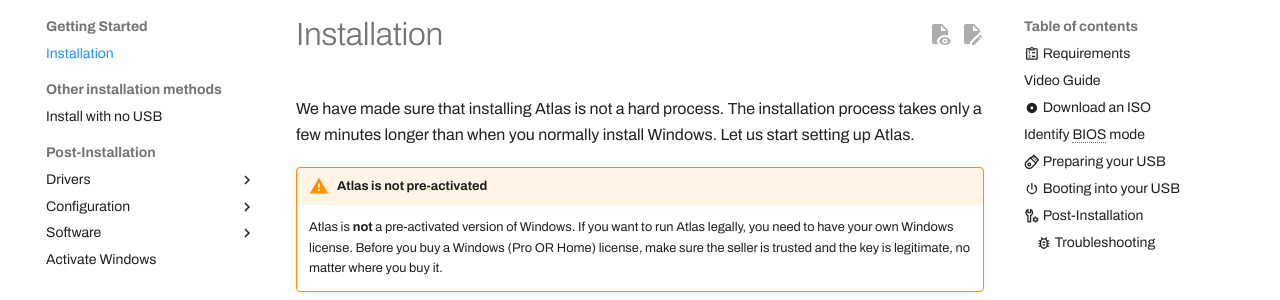
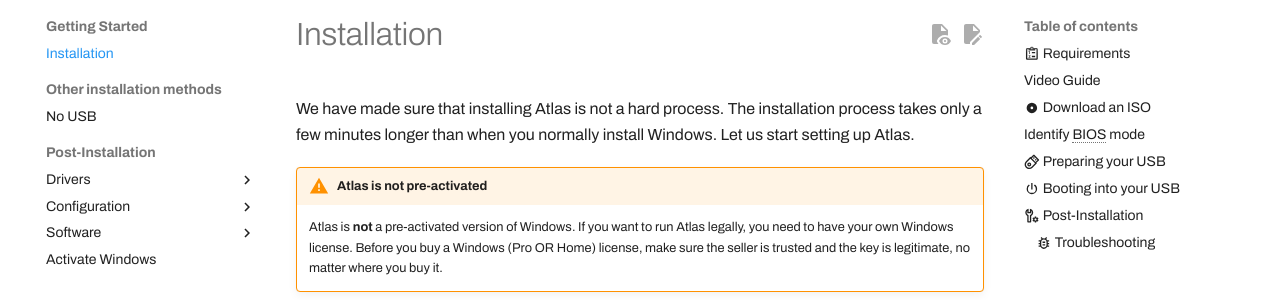
Before and after one commit to Atlas-OS/docs, an MkDocs documentation site: the page built from docs/Getting started/Installation.md, in a window 1280 px wide. Shown: the part 182-482 px from the top of the page. Built offline with MkDocs 1.6.1 and Material for MkDocs 9.7.7, drawn with Linux system fonts in a browser that asks for light colours; some web fonts are replaced; plug-ins that fetch from the network failed and are left out; comment, search, counter and statistics services are not loaded.

Commit message:
Fix No USB link.

```diff
--- a/mkdocs.yml
+++ b/mkdocs.yml
@@ -147,7 +147,7 @@ nav:
   - Getting Started:
     - Installation: Getting started/Installation.md
     - Other installation methods:
-      - Install with no USB: Getting started/Other installation methods/Install with no USB.md
+      - No USB: Getting started/Other installation methods/No USB.md
     - Post-Installation:
       - Drivers:
         - Index: Getting started/Post-Installation/Drivers/index.md
```
